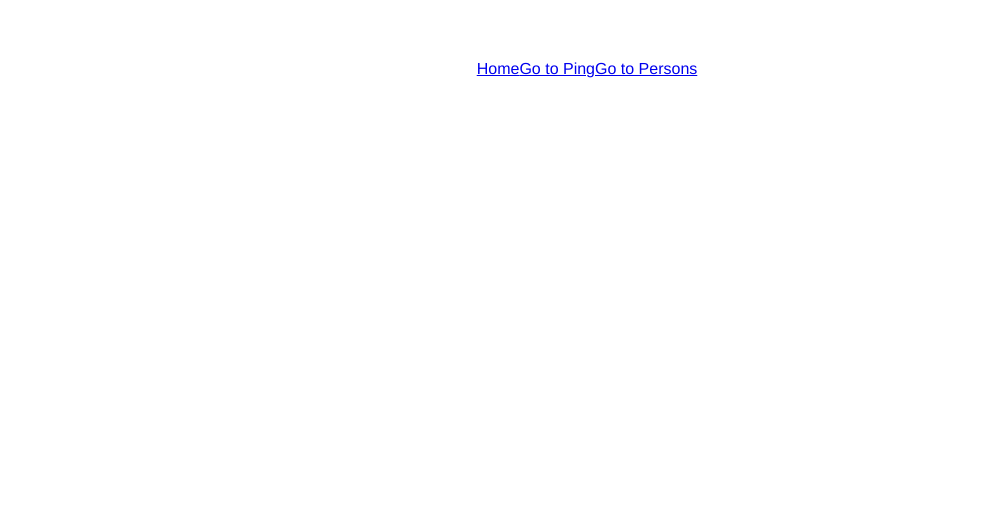
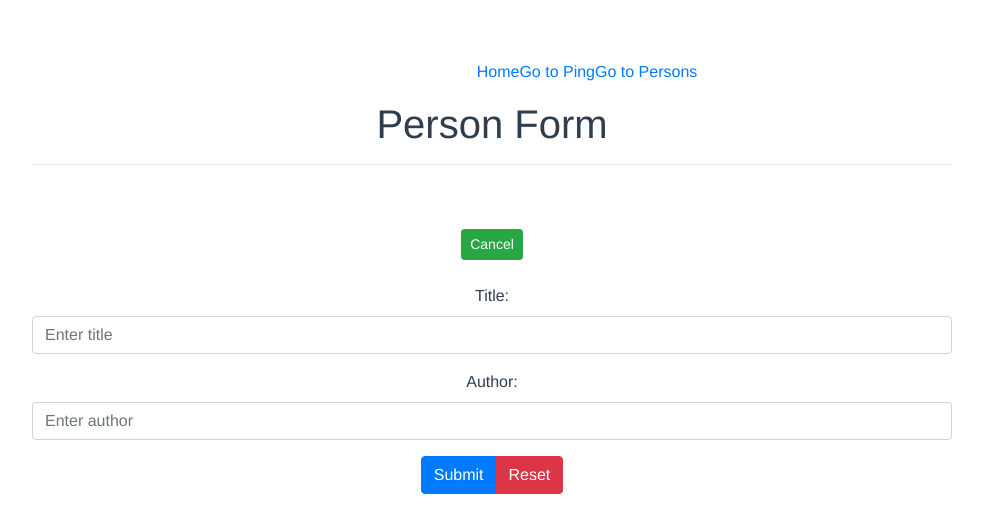
Before and after one commit to 202lp2/app-lms, a Vue app: page /persons/form in a window 1280 px wide. Shown: the top 532 px of the page, without its empty margins (53-1036 px from the left). Built offline with nearby package versions, Linux system fonts and the light colour scheme.

Commit message:
create perosn

```diff
--- a/package.json
+++ b/package.json
@@ -9,6 +9,8 @@
   },
   "dependencies": {
     "axios": "^0.21.0",
+    "bootstrap": "^4.3.1",
+    "bootstrap-vue": "^2.0.0-rc.19",
     "core-js": "^3.6.5",
     "vue": "^2.6.11",
     "vue-router": "^3.4.8"
--- /dev/null
+++ b/src/components/Alert.vue
@@ -0,0 +1,12 @@
+<template>
+  <div>
+    <b-alert variant="success" show>{{ message }}</b-alert>
+    <br>
+  </div>
+</template>
+
+<script>
+export default {
+  props: ['message'],
+};
+</script>
--- a/src/components/Person.vue
+++ b/src/components/Person.vue
@@ -1,13 +1,16 @@
 <template>
-  <div class="hello">
+  <div class="container">
 
-    <p>
-      {{ list }}
-    </p>
-    <table class="table table-hover">
+     <div class="row">
+      <div class="col-sm-10">
+        <h1>Persons</h1>
+        <hr><br><br>
+        <alert :message=message v-if="showMessage"></alert>
+        <button type="button" class="btn btn-success btn-sm" v-on:click="nuevo()">Add Person</button>
+        <br><br>
+        <table class="table table-hover">
           <thead>
             <tr>
-              <th scope="col">#</th>
               <th scope="col">Name</th>
               <th scope="col">Age</th>
               <th></th>
@@ -15,31 +18,60 @@
           </thead>
           <tbody>
             <tr v-for="(d, index) in list" :key="index">
-              <td>{{ index+1 }}</td>
               <td>{{ d.Name }}</td>
               <td>{{ d.Age }}</td>
 
-
+              <td>
+                <div class="btn-group" role="group">
+                  <button
+                          type="button"
+                          class="btn btn-warning btn-sm"
+                          v-b-modal.book-update-modal
+                          @click="editBook(d)">
+                      Update
+                  </button>
+                  <button
+                          type="button"
+                          class="btn btn-danger btn-sm"
+                          @click="onDeleteBook(d)">
+                      Delete
+                  </button>
+                </div>
+              </td>
             </tr>
           </tbody>
         </table>
+      </div>
+    </div>
+
   </div>
 </template>
 
 <script>
 import axios from 'axios';
+import Alert from './Alert.vue';
 
 export default {
   name: 'Person',
   data: function() {
     return {
-      list: ""
+      list: [],
+      message: '',
+      showMessage: false,
     }
   },
-
+components: {
+    alert: Alert,
+  },
   methods: {
+    editar(id) {
+            this.$router.push('/editar/' + id);
+        },
+        nuevo() {
+            this.$router.push('/persons/form');
+        },
     getBooks: function() {
-      const path = 'http://localhost:8085/v1/persons';
+      const path = 'http://localhost:8081/v1/persons';
       axios.get(path)
         .then((res) => {
           this.list = res.data.r;
@@ -51,7 +83,7 @@ export default {
 
     },
     addBook: function(payload) {
-      const path = 'http://localhost:5001/books';
+      const path = 'http://localhost:8081/books';
       console.log(path+payload);
     },
     editBook: function(cad) {
--- /dev/null
+++ b/src/components/PersonForm.vue
@@ -0,0 +1,141 @@
+<template>
+  <div class="container">
+
+     <div class="row">
+      <div class="col-sm-10">
+        <h1>Person Form</h1>
+        <hr><br><br>
+        <alert :message=message v-if="showMessage"></alert>
+        <button type="button" class="btn btn-success btn-sm" v-on:click="back()">Cancel</button>
+        <br><br>
+
+        <b-form @submit="onSubmit" @reset="onReset" class="w-100">
+      <b-form-group id="form-title-group"
+                    label="Title:"
+                    label-for="form-title-input">
+          <b-form-input id="form-title-input"
+                        type="text"
+                        v-model="d.Name"
+                        required
+                        placeholder="Enter title">
+          </b-form-input>
+        </b-form-group>
+        <b-form-group id="form-author-group"
+                      label="Author:"
+                      label-for="form-author-input">
+            <b-form-input id="form-author-input"
+                          type="text"
+                          v-model="d.Age"
+                          required
+                          placeholder="Enter author">
+            </b-form-input>
+          </b-form-group>
+
+        <b-button-group>
+          <b-button type="submit" variant="primary">Submit</b-button>
+          <b-button type="reset" variant="danger">Reset</b-button>
+        </b-button-group>
+      </b-form>
+
+
+      </div>
+    </div>
+
+  </div>
+</template>
+
+<script>
+import axios from 'axios';
+import Alert from './Alert.vue';
+export default {
+  name: 'Person',
+  data: function() {
+    return {
+      list: [],
+      message: '',
+      showMessage: false,
+      d: {
+                "Name": "",
+                "Age": "",
+            }
+    }
+  },
+components: {
+    alert: Alert,
+  },
+  methods: {
+    makeToast(titulo, texto, tipo) {
+            this.toastCount++
+            this.$bvToast.toast(texto, {
+                title: titulo,
+                variant: tipo,
+                autoHideDelay: 5000,
+                appendToast: true
+            })
+        },
+addBook(payload) {
+      const path = 'http://localhost:8081/v1/persons';
+      axios.post(path, payload)
+        .then(() => {
+          console.log(payload);
+
+
+          this.message = 'Person added!';
+          this.showMessage = true;
+          this.makeToast("Hecho", "Paciente creado", "success");
+           this.$router.push("/persons");
+        })
+        .catch((error) => {
+          // eslint-disable-next-line
+          console.log(error);
+
+        });
+    },
+    initForm() {
+      this.d.Name = '';
+      this.d.Age = '';
+    },
+    onSubmit(evt) {
+      evt.preventDefault();
+
+      const payload = {
+        name: this.d.Name,
+        age: this.d.Age,
+      };
+      this.addBook(payload);
+      this.initForm();
+    },
+    onReset(evt) {
+      evt.preventDefault();
+      this.initForm();
+    },
+
+  },
+
+  created: function() {
+    //this.getBooks();
+  },
+
+}
+</script>
+
+<!-- Add "scoped" attribute to limit CSS to this component only -->
+<style scoped>
+h3 {
+  margin: 40px 0 0;
+}
+ul {
+  list-style-type: none;
+  padding: 0;
+}
+li {
+  display: inline-block;
+  margin: 0 10px;
+}
+a {
+  color: #42b983;
+}
+.hello {
+color: #42b983;
+}
+</style>
--- a/src/components/Ping.vue
+++ b/src/components/Ping.vue
@@ -15,7 +15,7 @@ export default {
   },
   methods: {
     getMessage: function() {
-      const path = 'http://localhost:8085/v1/ping';
+      const path = 'http://localhost:8081/v1/ping';
       axios.get(path)
         .then((res) => {
           this.msg = res.data;
--- a/src/main.js
+++ b/src/main.js
@@ -1,6 +1,11 @@
 import Vue from 'vue'
 import App from './App.vue'
 import router from './router';
+
+import 'bootstrap/dist/css/bootstrap.css';
+import BootstrapVue from 'bootstrap-vue';
+
+Vue.use(BootstrapVue);
 
 Vue.config.productionTip = false
 
--- a/src/router.js
+++ b/src/router.js
@@ -3,7 +3,7 @@ import Router from 'vue-router';
 import Person from './components/Person.vue';
 import Ping from './components/Ping.vue';
 import HelloWorld from './components/HelloWorld.vue'
-
+import PersonForm from './components/PersonForm.vue';
 
 Vue.use(Router);
 
@@ -26,6 +26,11 @@ export default new Router({
       name: 'Person',
       component: Person,
     },
+    {
+      path: '/persons/form',
+      name: 'PersonForm',
+      component: PersonForm,
+    },
 
   ],
 });
```
Also changed, not shown: 1 other file (tests, documents, lock files or other folders).
